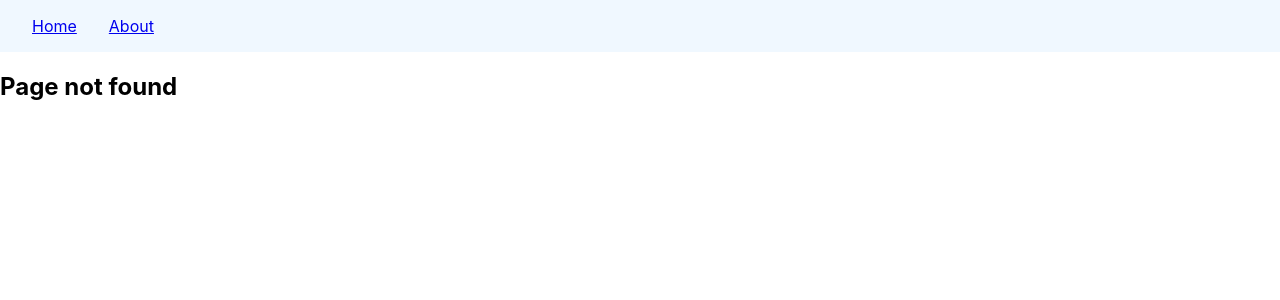
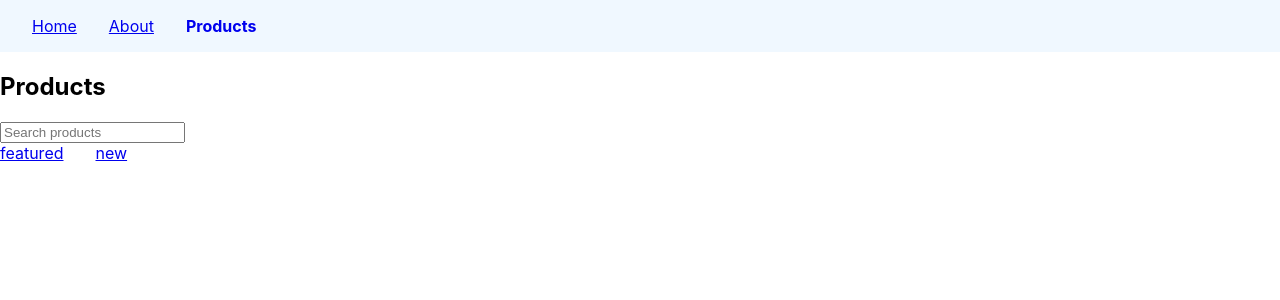
Before and after one commit to Vlad-doc/code_evolution-react_router, a React (Create React App) app: page /products in a window 1280 px wide. Before the commit this address had no page. Shown: the top 300 px of the page. Built offline with nearby package versions, Linux system fonts and the light colour scheme.

Commit message:
Nested Routes

```diff
--- a/src/App.js
+++ b/src/App.js
@@ -1,9 +1,12 @@
 import { Routes, Route } from "react-router-dom"
 import About from "./components/about"
+import Featured from "./components/featured"
 import Home from "./components/home"
 import Navbar from "./components/navbar"
+import New from "./components/new"
 import NoMatch from "./components/noMatch"
 import OrderSummary from "./components/orderSummary"
+import Products from "./components/products"
 
 function App() {
   return (
@@ -14,6 +17,10 @@ function App() {
         <Route path="about" element={<About />} />
         <Route path="order-summary" element={<OrderSummary />} />
         <Route path="*" element={<NoMatch />} />
+        <Route path="/products" element={<Products />}>
+          <Route path="featured" element={<Featured />} />
+          <Route path="new" element={<New />} />
+        </Route>
       </Routes>
     </>
   )
--- /dev/null
+++ b/src/components/featured.js
@@ -0,0 +1,7 @@
+import React from "react"
+
+const Featured = () => {
+  return <h2>Featured</h2>
+}
+
+export default Featured
--- a/src/components/navbar.js
+++ b/src/components/navbar.js
@@ -8,13 +8,16 @@ const Navbar = () => {
     }
   }
   return (
-    <nav>
+    <nav className="navbar">
       <NavLink style={navLinkStyle} to={"/"}>
         Home
       </NavLink>
       <NavLink style={navLinkStyle} to={"/about"}>
         About
       </NavLink>
+      <NavLink style={navLinkStyle} to={"/products"}>
+        Products
+      </NavLink>
     </nav>
   )
 }
--- /dev/null
+++ b/src/components/new.js
@@ -0,0 +1,7 @@
+import React from "react"
+
+const New = () => {
+  return <h2>New</h2>
+}
+
+export default New
--- /dev/null
+++ b/src/components/products.js
@@ -0,0 +1,24 @@
+import React from "react"
+import { NavLink, Outlet } from "react-router-dom"
+
+const Products = () => {
+  const isActive = ({ isActive }) => (isActive ? "active" : "")
+
+  return (
+    <>
+      <h2>Products</h2>
+      <input type="search" placeholder="Search products" />
+      <nav>
+        <NavLink to={"/products/featured"} className={isActive}>
+          featured
+        </NavLink>
+        <NavLink to={"/products/new"} className={isActive}>
+          new
+        </NavLink>
+      </nav>
+      <Outlet />
+    </>
+  )
+}
+
+export default Products
--- a/src/index.css
+++ b/src/index.css
@@ -12,16 +12,19 @@ code {
     monospace;
 }
 
-nav {
+.navbar {
   background-color: aliceblue;
   padding: 16px 32px;
 }
 
+.navbar a {
+  margin-right: 32px;
+}
 nav a {
   margin-right: 32px;
 }
 
-/* nav a.active {
+nav a.active {
   text-decoration: none;
   font-weight: bold;
-} */
+}
```
